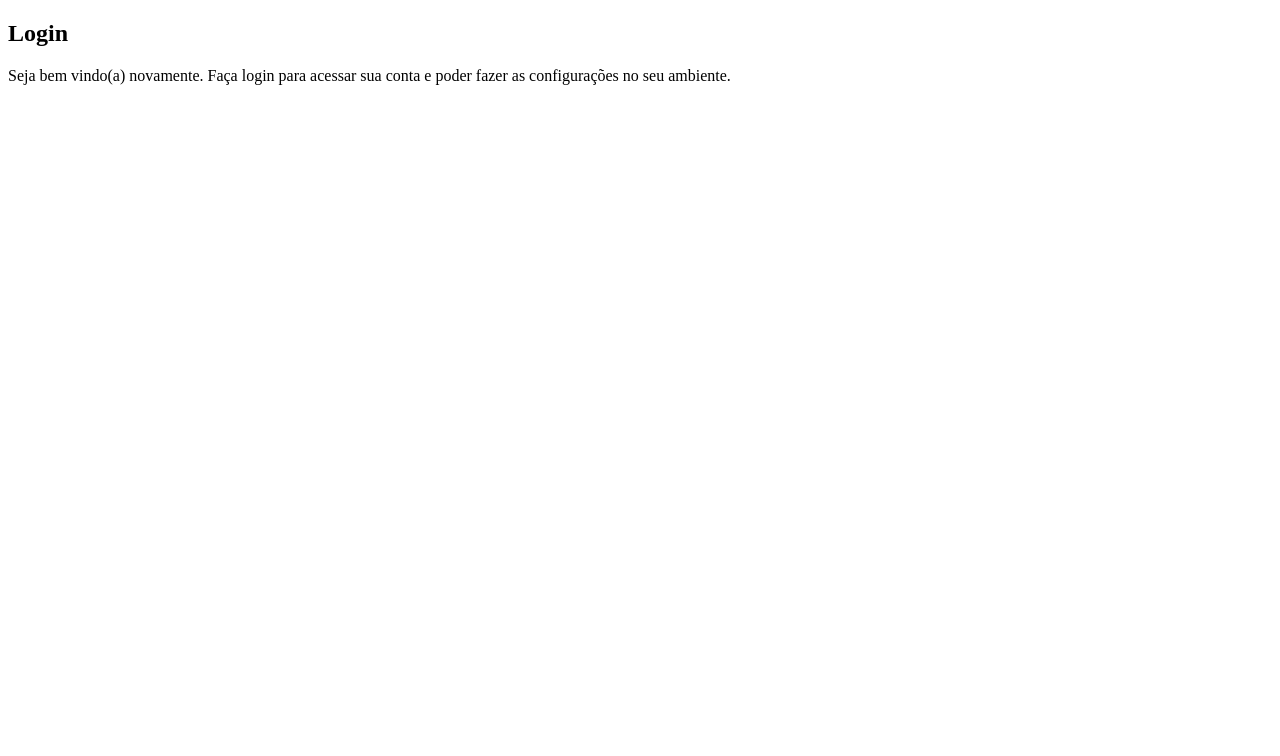
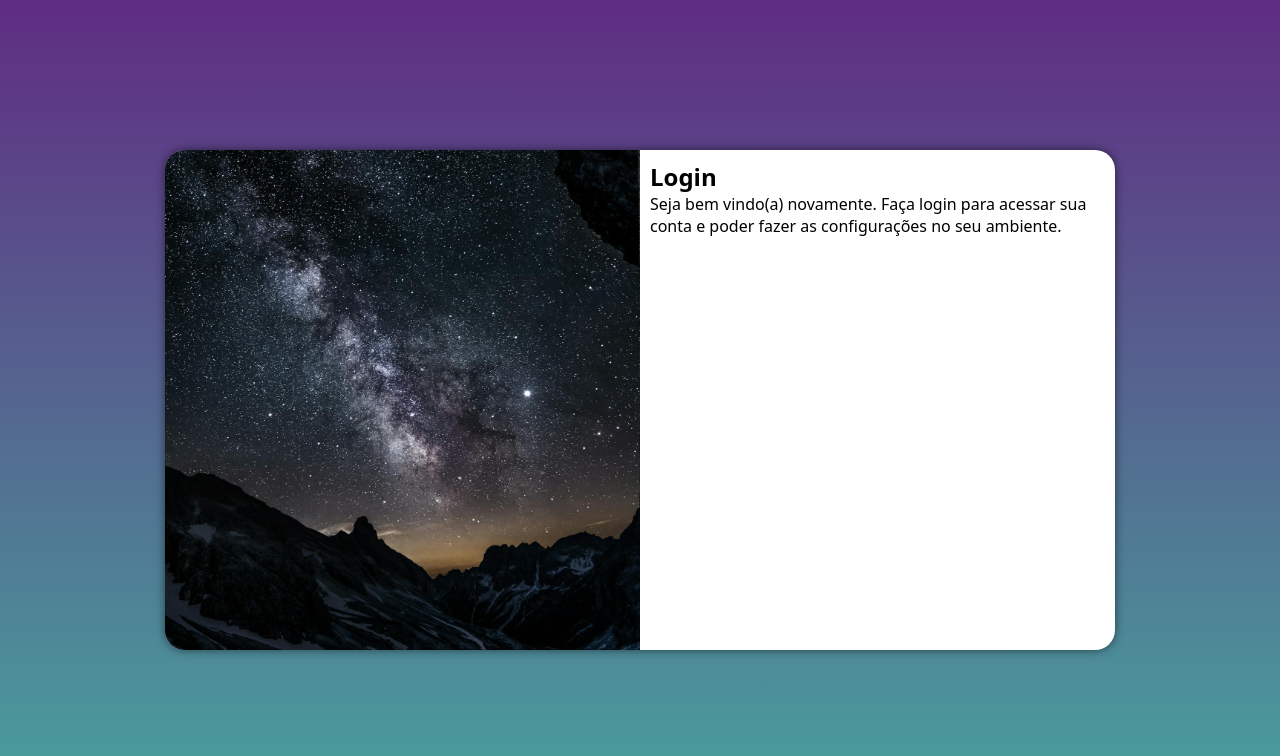
Before and after one commit to devcauanbernardino/projeto-login, a plain HTML site: page index.html in a window 1280 px wide. Drawn offline with Linux system fonts and the light colour scheme.

Commit message:
atualizado as medias queries

```diff
--- /dev/null
+++ b/estilos/media-query.css
@@ -0,0 +1,40 @@
+@charset "UTF-8";
+
+@media screen and (min-width: 768px) and (max-width: 992px) {
+
+    body {
+        background-image: linear-gradient(to top, #49a09d, #5f2c82);
+    }
+    section#login {
+        width: 80vw;
+    }
+    section#login > div#imagem {
+        float: left;
+        width: 30%;
+        height: 100%;
+    }
+    section#login > div#formulario {
+        float: right;
+        width: 70%;
+    }
+
+}
+
+@media screen and (min-width: 992px) {
+    body {
+        background-image: linear-gradient(to top, #49a09d, #5f2c82);
+    }
+    section#login {
+        width: 950px;
+    }
+    section#login > div#imagem {
+        float: left;
+        width: 50%;
+        height: 100%;
+    }
+    section#login > div#formulario {
+        float: right;
+        width: 50%;
+    }
+
+}
--- a/estilos/style.css
+++ b/estilos/style.css
@@ -1 +1,44 @@
 @charset "UTF-8";
+
+* {
+    font-family: system-ui, -apple-system, BlinkMacSystemFont, 'Segoe UI', Roboto, Oxygen, Ubuntu, Cantarell, 'Open Sans', 'Helvetica Neue', sans-serif;
+    padding: 0px;
+    margin: 0px;
+    box-sizing: border-box;
+}
+
+body,html {
+    background-color: #5f2c82;
+    height: 100vh;
+    width: 100vw;
+}
+main {
+    display: flex;
+    justify-content: center;
+    align-items: center;
+    height: 100vh;
+    width: 100vw;
+}
+section#login {
+    background-color: white;
+    width: 250px;
+    height: 500px;
+    border-radius: 20px;
+    overflow: hidden;
+    box-shadow: 0px 0px 10px rgba(0, 0, 0, 0.544);
+    transition: width .7s, height .7s;
+    transition-timing-function: ease;
+}
+
+section#login > div#imagem {
+    background: #5f2c82 url(../imagens/pexels-semws-2670898.jpg) no-repeat;
+    height: 200px;
+    background-size: cover;
+    background-position: center center;
+}
+
+section#login > div#formulario {
+    display: block;
+    padding: 10px;
+
+}
--- a/index.html
+++ b/index.html
@@ -5,6 +5,7 @@
     <meta name="viewport" content="width=device-width, initial-scale=1.0">
     <title>Login</title>
     <link rel="stylesheet" href="estilos/style.css">
+    <link rel="stylesheet" href="estilos/media-query.css">
 </head>
 <body>
     <main>
```
